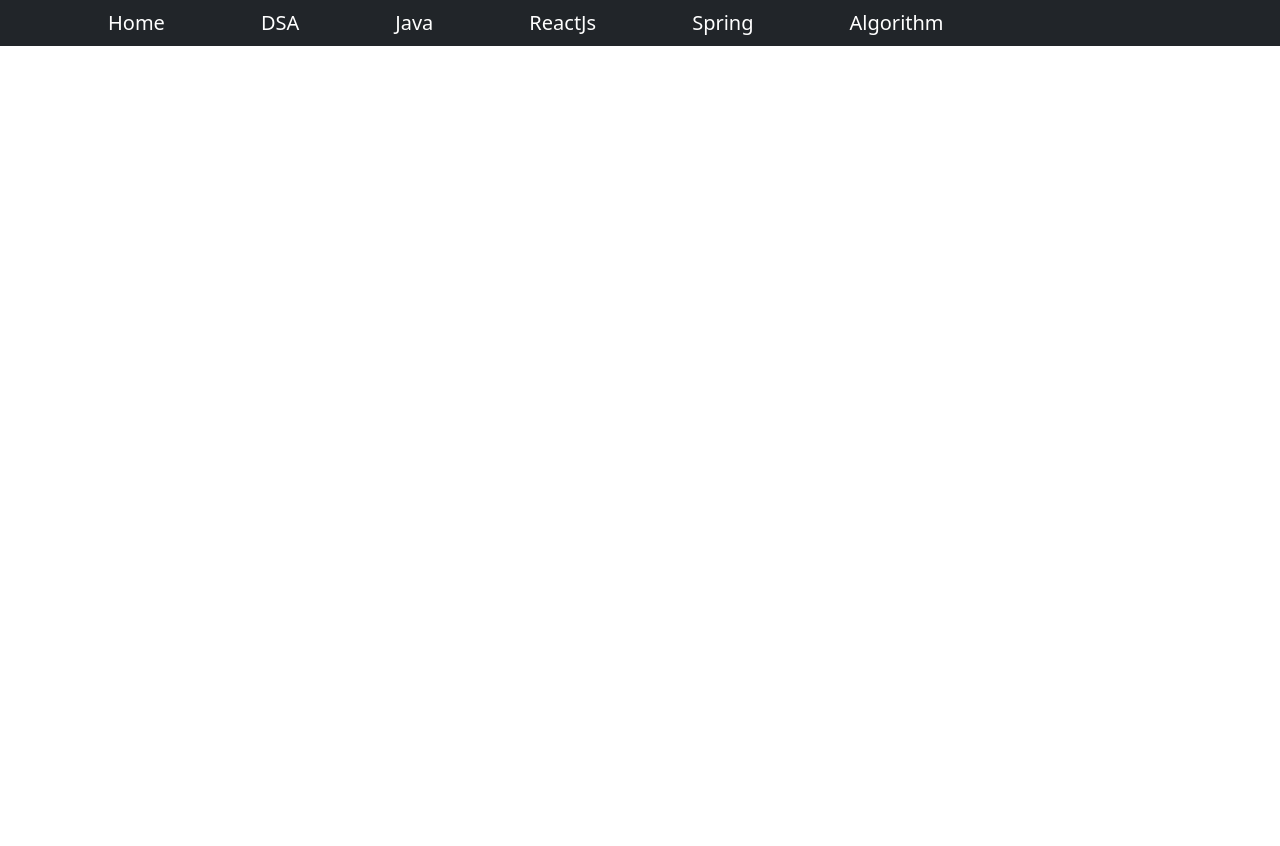
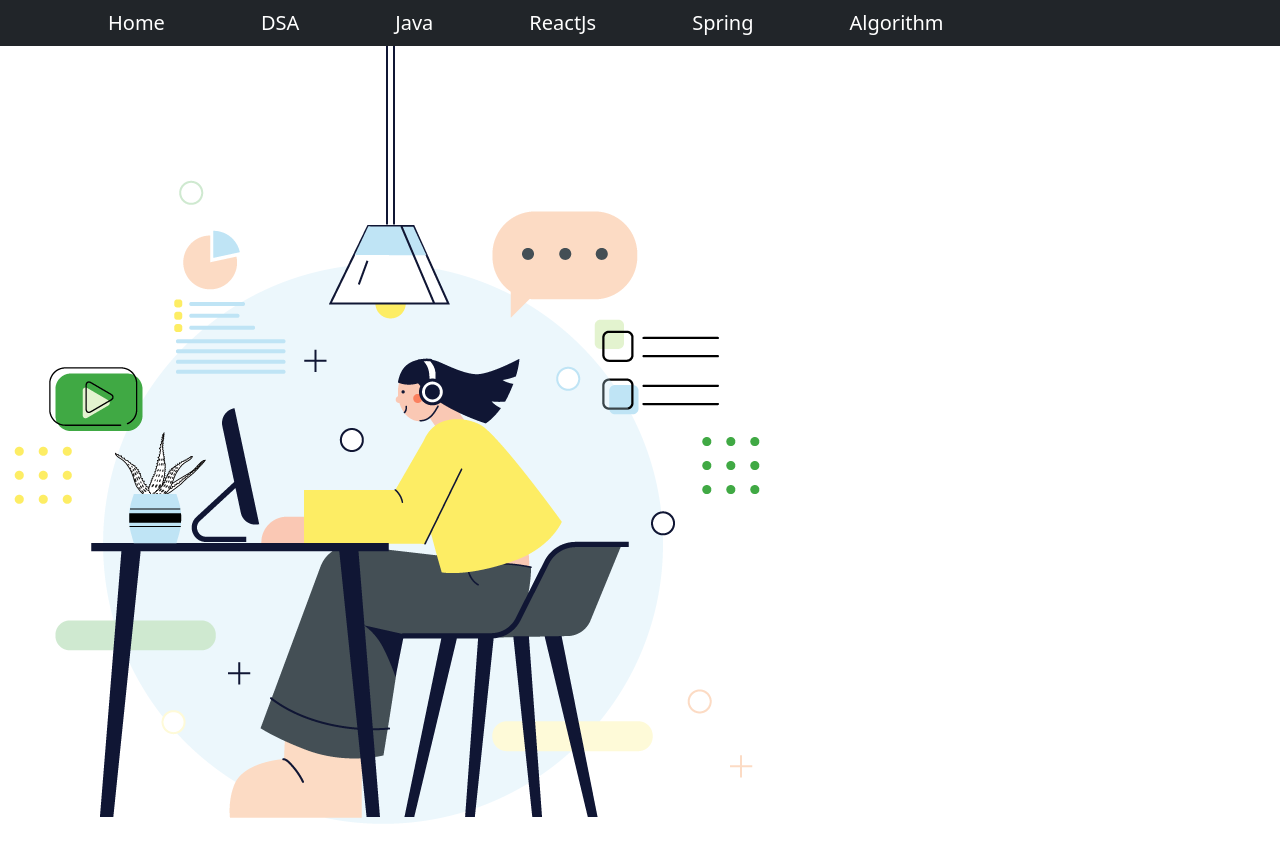
Before and after one commit to cicadaXiR/mySite, a React (Create React App) app: page / in a window 1280 px wide. Before the commit the page ends 800 px from the top, so only its background shows below. Built offline with nearby package versions, Linux system fonts and the light colour scheme.

Commit message:
New folder created

```diff
--- a/src/pages/Home.jsx
+++ b/src/pages/Home.jsx
@@ -1,5 +1,6 @@
 import React from 'react'
 import { Link } from 'react-router-dom';
+import myImage from "../images/simply-easy-learning.png";
 import 'bootstrap/dist/css/bootstrap.min.css';
 
 function Home() {
@@ -29,6 +30,7 @@ function Home() {
           </ul>
         </div>
       </nav>
+      <img src={myImage} alt='error'/>
     </div>
   )
 }
```
Also changed, not shown: src/images/simply-easy-learning.png (added).
